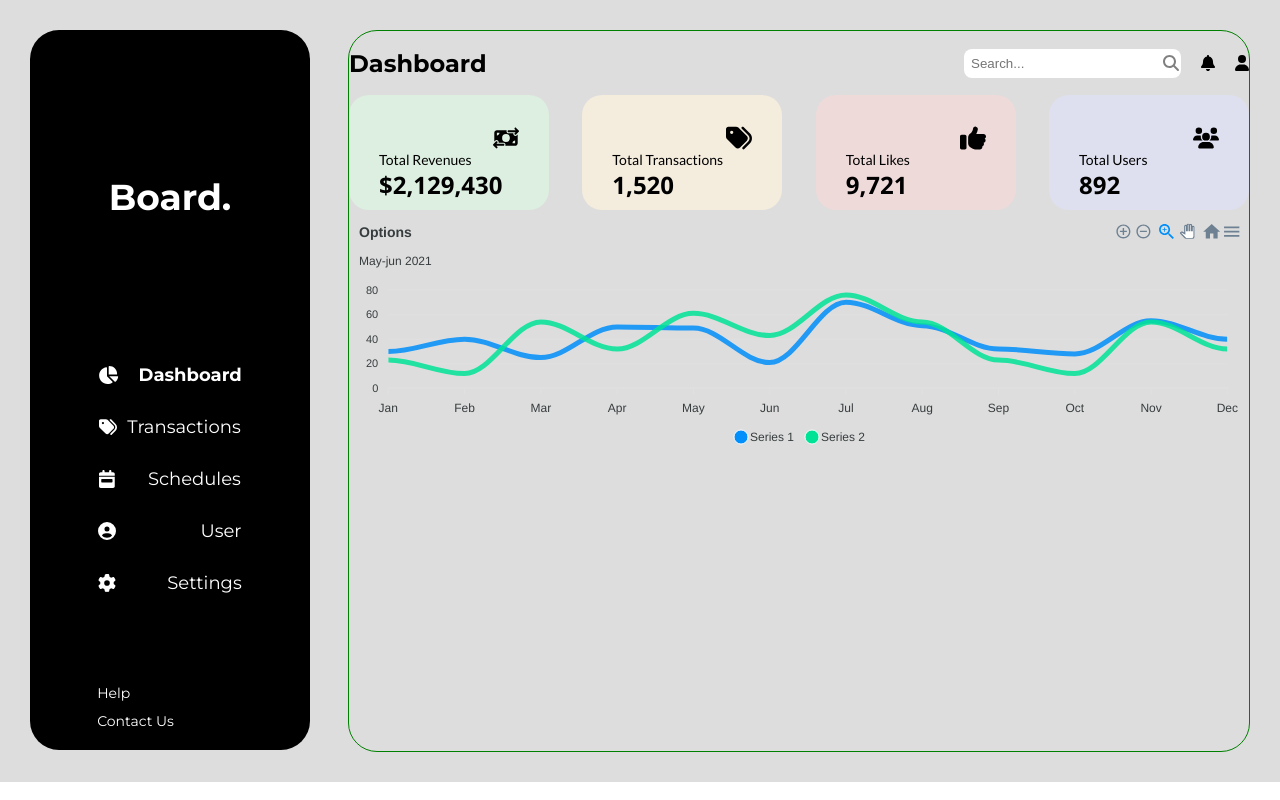
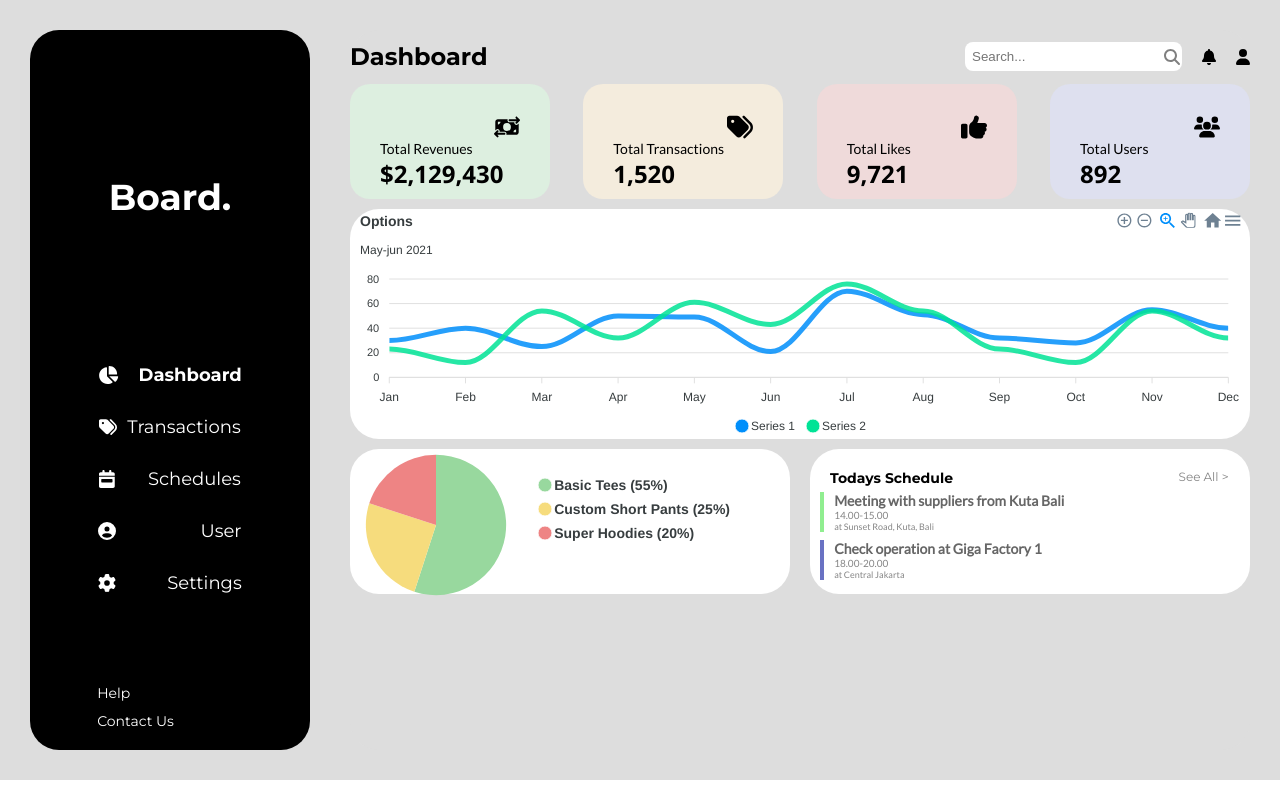
Before and after one commit to ritika-saha/Board-task-app, a React (Create React App) app: page / in a window 1280 px wide. Built offline with nearby package versions, Linux system fonts and the light colour scheme.

Commit message:
bottom card

```diff
--- a/src/components/Dashboard.jsx
+++ b/src/components/Dashboard.jsx
@@ -3,6 +3,7 @@ import { faChartPie, faSearch ,faTags, faCalendarWeek, faCircleUser ,faGear, faB
 import React from 'react'
 import styled from 'styled-components'
 import LineChart from './LineChart';
+import PieChart from './PieChart';
 
 
 const Container=styled.div`
@@ -90,13 +91,13 @@ const Right=styled.div`
 width: 900px;
 height: 90vh;
   background-color: #DDDDDD;
-  border: 1px solid green;
+  //border: 1px solid green;
   border-radius: 29px;
 
 `
 
 const Nav=styled.div`
-  height: 8vh;
+  height: 6.7vh;
   width: 100%;
  // border: 1px solid blue;
   display: flex;
@@ -159,15 +160,80 @@ float: left;
 font-family: ${props=>props.font};
 font-size: ${props=>props.size};
 font-weight: ${props=>props.weight};
+color: ${props=>props.color?props.color:'black'};
 `
 
 const LineGraph=styled.div`
 width: 100%;
-height: 359px;
+height: 230px;
+//border: 1px solid green;
+background-color: white;
+border-radius: 29px;
 `
 
+const Bottom=styled.div`
+  width: 100%;
+  //border: 1px solid red;
+  height: 145px;
+  border-radius: 29px;
+  margin-top: 10px;
+  display: flex;
+  justify-content: space-between;
+`
 
+  const Pie=styled.div`
+    background-color: white;
+    border-radius: 29px;
+    width: 50%;
+    margin-right: 10px;
+  `
 
+  const Schedule=styled.div`
+    background-color: white;
+    border-radius: 29px;
+    width: 50%;
+    height: 100%;
+    margin-left: 10px;
+  `
+
+  const ScheduleTit=styled.div`
+  //border: 1px solid green;
+  height: 1%;
+  width: 90.6%;
+  margin-right: 0px;
+  padding: 20px;
+  display: flex;
+  justify-content: space-between;
+  `
+
+  const ScheduleCard=styled.div`
+ // border: 1px solid red;
+  margin-top: 2px;
+  width: 75%;
+  height: 40px;
+  margin-left: 10px;
+  //padding: 20px;
+  display: flex;
+  align-items: center;
+  margin-bottom: 8px;
+  `
+  const ScheduleCardLine=styled.div`
+  flex: 0.13;
+  //border: 1px solid green;
+  height: 100%;
+  background-color: ${props=>props.bgcolor};
+  width: 100%;
+  margin-right: 10px;
+  `
+  const ScheduleCardDetail=styled.div`
+  flex: 9.97;
+  display: flex;
+  flex-direction: column;
+  justify-content: space-between;
+  //align-items: center;
+  align-items: start;
+  float: left;
+  `
 
 const Dashboard = () => {
 
@@ -231,6 +297,34 @@ const Dashboard = () => {
         <LineGraph>
         <LineChart />
         </LineGraph>
+        <Bottom>
+          <Pie><PieChart /></Pie>
+          <Schedule>
+            <ScheduleTit ><CardTitle font='Montserrat' weight='700' size='14px' color='black'>Todays Schedule</CardTitle>
+            <CardTitle font='Montserrat' weight='500' size='12px' color='#858585'>See All ></CardTitle>
+            </ScheduleTit>
+
+            <ScheduleCard>
+              <ScheduleCardLine bgcolor='lightgreen'></ScheduleCardLine>
+              <ScheduleCardDetail>
+              <CardTitle font='Lato' weight='700' size='14px' color='#666666'>Meeting with suppliers from Kuta Bali</CardTitle>
+              <CardTitle font='Lato' weight='400' size='10px' color='#858585'>14.00-15.00 </CardTitle>
+              <CardTitle font='Lato' weight='400' size='9px' color='#858585'>at Sunset Road, Kuta, Bali </CardTitle>
+              </ScheduleCardDetail>
+            </ScheduleCard>
+
+
+            <ScheduleCard>
+              <ScheduleCardLine bgcolor='#6972C3'></ScheduleCardLine>
+              <ScheduleCardDetail>
+              <CardTitle font='Lato' weight='700' size='14px' color='#666666'>Check operation at Giga Factory 1</CardTitle>
+              <CardTitle font='Lato' weight='400' size='10px' color='#858585'>18.00-20.00</CardTitle>
+              <CardTitle font='Lato' weight='400' size='9px' color='#858585'>at Central Jakarta </CardTitle>
+              </ScheduleCardDetail>
+            </ScheduleCard>
+
+          </Schedule>
+        </Bottom>
       </Right>
 
     </Container>
--- a/src/components/LineChart.jsx
+++ b/src/components/LineChart.jsx
@@ -8,7 +8,9 @@ class LineChart extends Component {
     this.state = {
       options: {
         chart: {
-          id: 'line-chart'
+          id: 'line-chart',
+          //background: '#ffffff',
+         // borderRadius: '8px',
         },
         stroke: {
             curve: 'smooth' // set the strokeCurve option to "smooth"
--- /dev/null
+++ b/src/components/PieChart.jsx
@@ -0,0 +1,46 @@
+import React from 'react';
+import Chart from 'react-apexcharts';
+
+const data = {
+  series: [55, 25, 20],
+  options: {
+    chart: {
+      type: 'pie',
+     /// background: '#ffffff',
+      //borderRadius: 18,
+    },
+    labels: ['Basic Tees', 'Custom Short Pants', 'Super Hoodies'],
+    colors: ['#98D89E', '#F6DC7D', '#EE8484'],
+    stroke: {
+        show: false,
+        width: 0,
+      },
+    legend: {
+      align: 'left',
+      fontSize: '14px',
+      fontWeight: 'bold',
+      formatter: function(val, opts) {
+        const percentage = opts.w.config.series[opts.seriesIndex];
+        return `${val} (${percentage}%)`;
+      },
+    },
+    dataLabels: {
+        enabled: false,
+      }
+  },
+};
+
+const PieChart = () => {
+  return (
+    <div>
+      <Chart
+        options={data.options}
+        series={data.series}
+        type="pie"
+        width="400"
+      />
+    </div>
+  );
+};
+
+export default PieChart;
```
